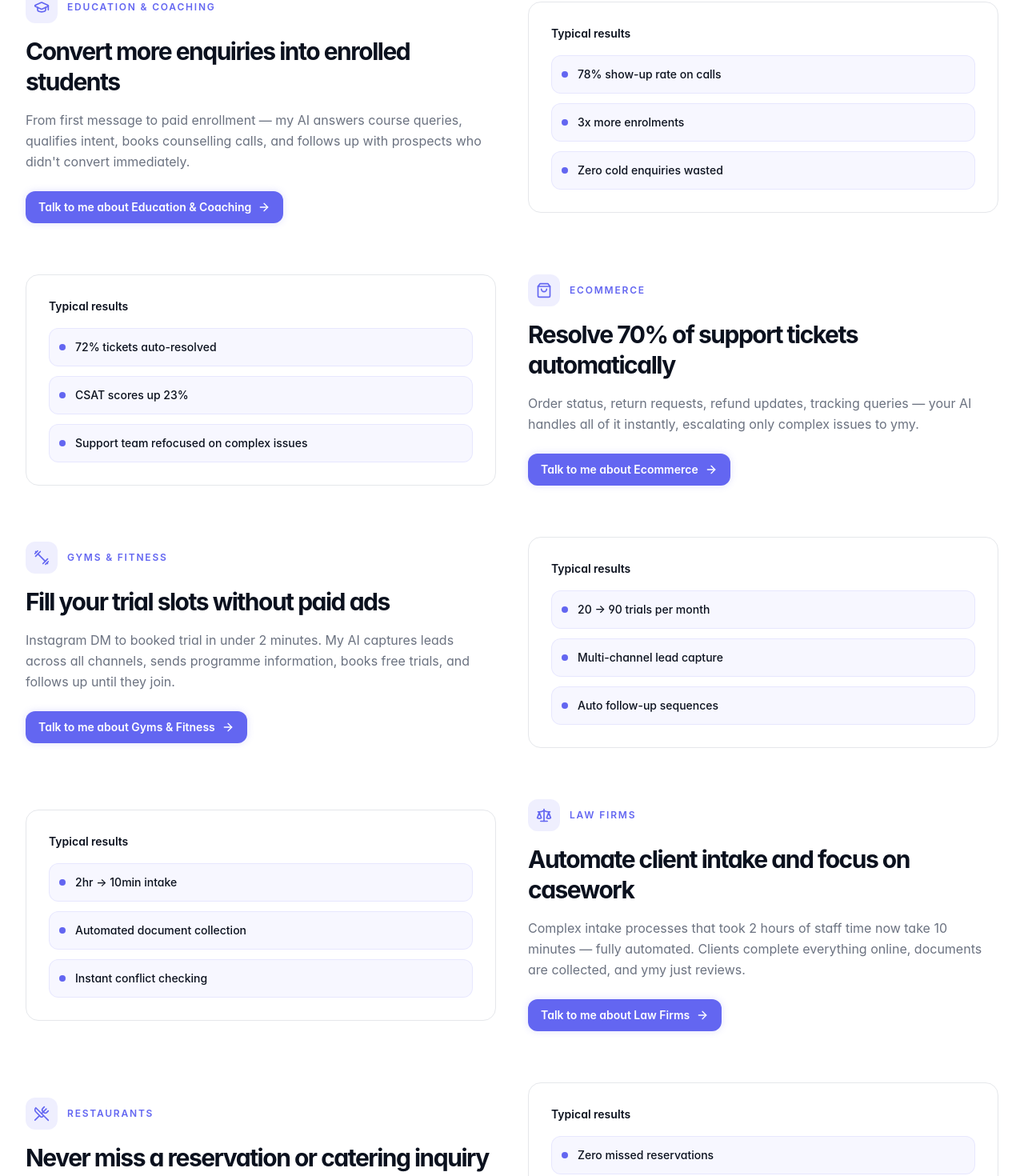
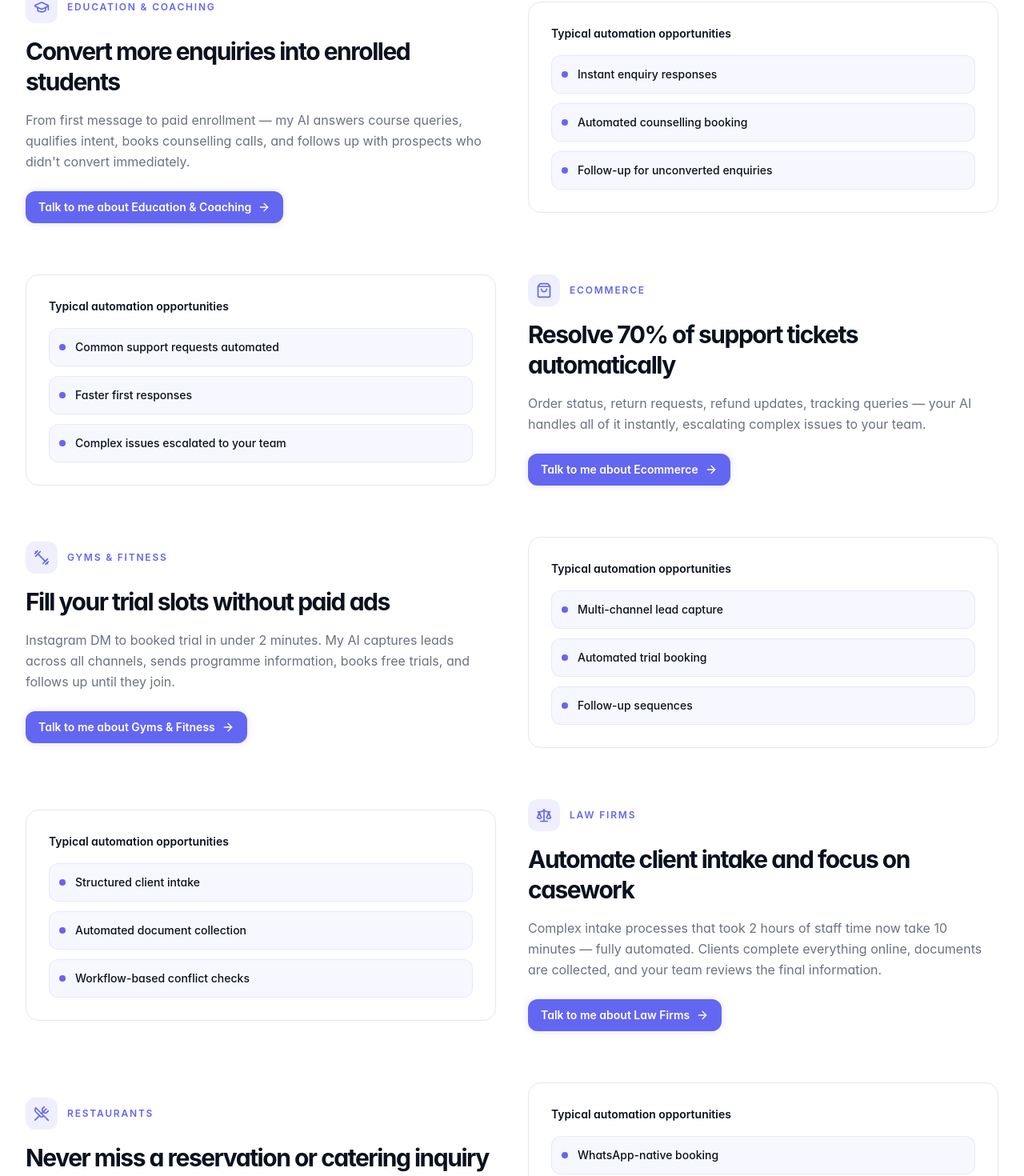
Before and after one commit to sohailk-cpu/Page2Lead, a React (Vite) app: page /industries in a window 1280 px wide. Shown: the part 1233-2703 px from the top of the page at 80% size. Built offline with nearby package versions, Linux system fonts and the light colour scheme.

Commit message:
Remove unsupported industry results

```diff
--- a/src/components/pages/IndustriesPage.tsx
+++ b/src/components/pages/IndustriesPage.tsx
@@ -14,56 +14,56 @@ const industries = [
     label: 'Real Estate',
     headline: 'Never miss a property inquiry again',
     description: 'Real estate moves fast. My AI captures inquiries 24/7, qualifies leads by budget and timeline, schedules site visits automatically, and follows up until they convert — or politely disqualify.',
-    results: ['3x more qualified leads', 'Site visits booked automatically', 'Follow-up sequences that close'],
+    results: ['24/7 lead capture', 'Site visits can be booked automatically', 'Automated follow-up sequences'],
   },
   {
     icon: Heart,
     label: 'Clinics & Healthcare',
     headline: 'Fill your calendar without lifting a phone',
     description: 'Patients book at midnight. My AI handles appointment scheduling, sends WhatsApp reminders, handles prescription refill requests, and answers FAQs — so your staff focuses on care, not admin.',
-    results: ['58% fewer no-shows', '24/7 appointment booking', 'Auto-reminders via WhatsApp'],
+    results: ['24/7 appointment booking', 'Automated reminders via WhatsApp', 'Routine inquiries can be automated'],
   },
   {
     icon: GraduationCap,
     label: 'Education & Coaching',
     headline: 'Convert more enquiries into enrolled students',
     description: 'From first message to paid enrollment — my AI answers course queries, qualifies intent, books counselling calls, and follows up with prospects who didn\'t convert immediately.',
-    results: ['78% show-up rate on calls', '3x more enrolments', 'Zero cold enquiries wasted'],
+    results: ['Instant enquiry responses', 'Automated counselling booking', 'Follow-up for unconverted enquiries'],
   },
   {
     icon: ShoppingBag,
     label: 'Ecommerce',
     headline: 'Resolve 70% of support tickets automatically',
-    description: 'Order status, return requests, refund updates, tracking queries — your AI handles all of it instantly, escalating only complex issues to ymy.',
-    results: ['72% tickets auto-resolved', 'CSAT scores up 23%', 'Support team refocused on complex issues'],
+    description: 'Order status, return requests, refund updates, tracking queries — your AI handles all of it instantly, escalating complex issues to your team.',
+    results: ['Common support requests automated', 'Faster first responses', 'Complex issues escalated to your team'],
   },
   {
     icon: Dumbbell,
     label: 'Gyms & Fitness',
     headline: 'Fill your trial slots without paid ads',
     description: 'Instagram DM to booked trial in under 2 minutes. My AI captures leads across all channels, sends programme information, books free trials, and follows up until they join.',
-    results: ['20 → 90 trials per month', 'Multi-channel lead capture', 'Auto follow-up sequences'],
+    results: ['Multi-channel lead capture', 'Automated trial booking', 'Follow-up sequences'],
   },
   {
     icon: Scale,
     label: 'Law Firms',
     headline: 'Automate client intake and focus on casework',
-    description: 'Complex intake processes that took 2 hours of staff time now take 10 minutes — fully automated. Clients complete everything online, documents are collected, and ymy just reviews.',
-    results: ['2hr → 10min intake', 'Automated document collection', 'Instant conflict checking'],
+    description: 'Complex intake processes that took 2 hours of staff time now take 10 minutes — fully automated. Clients complete everything online, documents are collected, and your team reviews the final information.',
+    results: ['Structured client intake', 'Automated document collection', 'Workflow-based conflict checks'],
   },
   {
     icon: UtensilsCrossed,
     label: 'Restaurants',
     headline: 'Never miss a reservation or catering inquiry',
     description: 'WhatsApp-based reservation system, automated table confirmations, catering inquiry qualification, and event booking — all without a phone call.',
-    results: ['Zero missed reservations', 'Catering leads auto-qualified', 'WhatsApp-native booking'],
+    results: ['WhatsApp-native booking', 'Catering enquiry qualification', 'Automated confirmations'],
   },
   {
     icon: Factory,
     label: 'Manufacturing',
     headline: 'Automate your B2B inquiry and quotation process',
     description: 'B2B inquiries qualified by volume, product type, and timeline. Quotation request routing, vendor follow-up, and procurement automation to cut cycle times.',
-    results: ['40% faster quotation cycles', 'Vendor follow-up automated', 'B2B inquiry qualification'],
+    results: ['B2B enquiry qualification', 'Quotation request routing', 'Vendor follow-up automation'],
   },
 ]
 import { usePageMetadata } from '@/hooks/usePageMetadata'
@@ -125,7 +125,7 @@ export default function IndustriesPage() {
                 </div>
 
                 <div style={{ direction: 'ltr' }} className="p-7 rounded-2xl border border-border bg-card">
-                  <p className="text-sm font-semibold text-foreground mb-4">Typical results</p>
+                  <p className="text-sm font-semibold text-foreground mb-4">Typical automation opportunities</p>
                   <div className="space-y-3">
                     {industry.results.map((r) => (
                       <div key={r} className="flex items-center gap-3 p-3 rounded-xl bg-brand-500/5 border border-brand-500/10">
```
